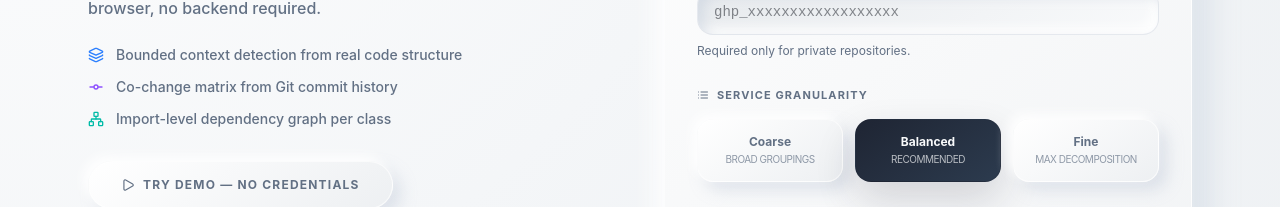
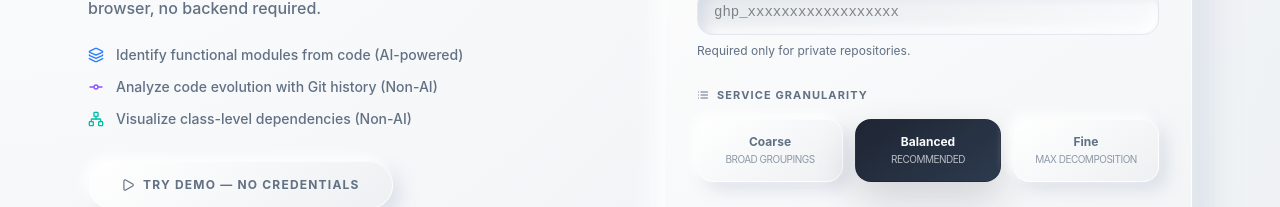
Before and after one commit to uhaseeb85/MicroMorphAgent, a React (Vite) app: page / in a window 1280 px wide. Shown: the part 446-653 px from the top of the page. Built offline with nearby package versions, Linux system fonts and the light colour scheme; no server answers.

Commit message:
feat: Update HeroPage feature highlights and enhance README for clarity on graph construction

```diff
--- a/src/components/HeroPage.tsx
+++ b/src/components/HeroPage.tsx
@@ -122,9 +122,9 @@ export function HeroPage({ formNode, onTryDemo }: HeroPageProps) {
             {/* Feature highlights */}
             <div className="space-y-3">
               {[
-                { icon: Layers, color: 'text-blue-500', text: 'Bounded context detection from real code structure' },
-                { icon: GitCommit, color: 'text-violet-500', text: 'Co-change matrix from Git commit history' },
-                { icon: Network, color: 'text-teal-500', text: 'Import-level dependency graph per class' },
+                { icon: Layers, color: 'text-blue-500', text: 'Identify functional modules from code (AI-powered)' },
+                { icon: GitCommit, color: 'text-violet-500', text: 'Analyze code evolution with Git history (Non-AI)' },
+                { icon: Network, color: 'text-teal-500', text: 'Visualize class-level dependencies (Non-AI)' },
               ].map(({ icon: Icon, color, text }) => (
                 <div key={text} className="flex items-center gap-3">
                   <Icon size={16} className={color} />
```
Also changed, not shown: 1 other file (tests, documents, lock files or other folders).
